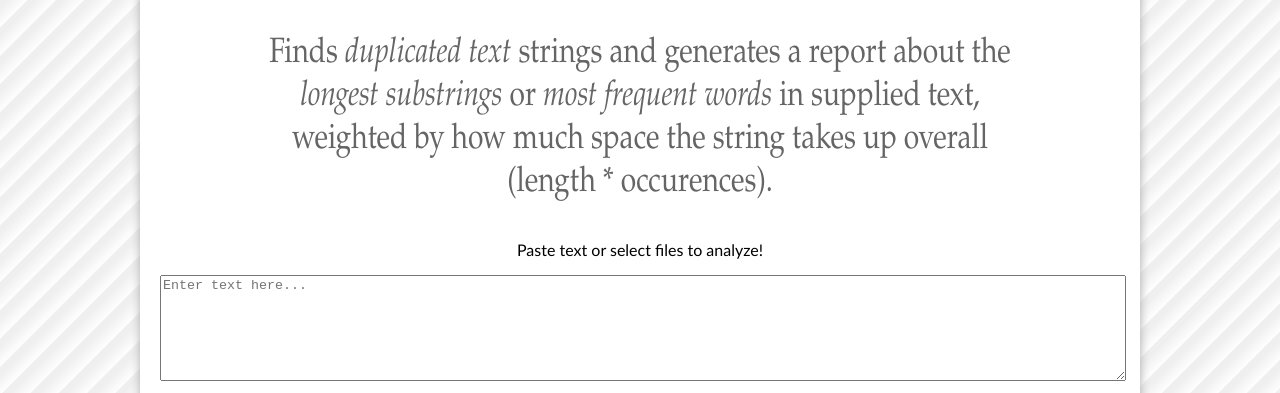
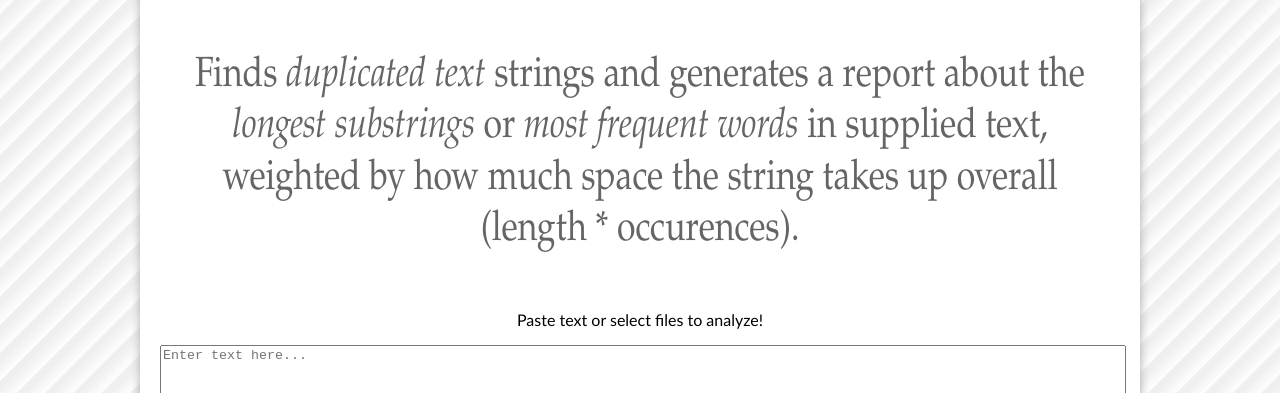
Before and after one commit to braksator/LongestRepeatedStrings, a website with bundled scripts: page index.html in a window 1280 px wide. Shown: the part 97-490 px from the top of the page. Built offline with nearby package versions, Linux system fonts and the light colour scheme; a web font is replaced by a local one.

Commit message:
Style update

```diff
--- a/index.html
+++ b/index.html
@@ -70,7 +70,7 @@
     .opts { background-color: #f2f2f2; padding: 1em; margin: 1em; border-radius: 10px }
     a { color: #bbb; }
     .analyze { padding: .25em 2em; color: #fff; background: #369c17; border: 0; border-radius: 5px; &:hover { background: #40aa20;} }
-    .intro { opacity: .6; font-size: 2.2em; font-family: Garamond,Baskerville,Baskerville Old Face,Hoefler Text,Times New Roman,serif; transform: scaleX(.8);  }
+    .intro { opacity: .6; font-size: 2.2em; font-family: Garamond,Baskerville,Baskerville Old Face,Hoefler Text,Times New Roman,serif; transform: scale(1.2) scaleX(.8); margin: 2em 0; }
     .cr { font-size: .8em; input { font-size: .8em; }}
     #upload { font-size: 24px; margin-top: .5em;
       label {
--- a/package.json
+++ b/package.json
@@ -1,6 +1,6 @@
 {
   "name": "longestrepeatedstrings",
-  "version": "1.0.26",
+  "version": "1.0.27",
   "description": "Finds duplicated text strings and generates a report about the longest substrings or most frequent words in supplied text",
   "main": "index.js",
   "scripts": {
```
